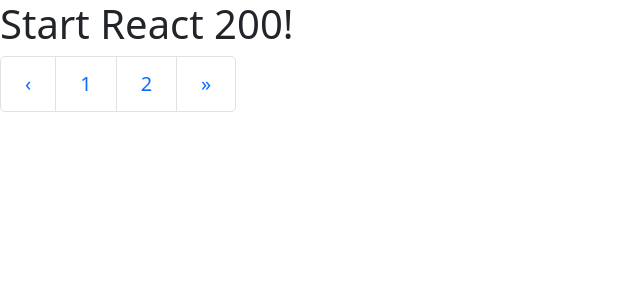
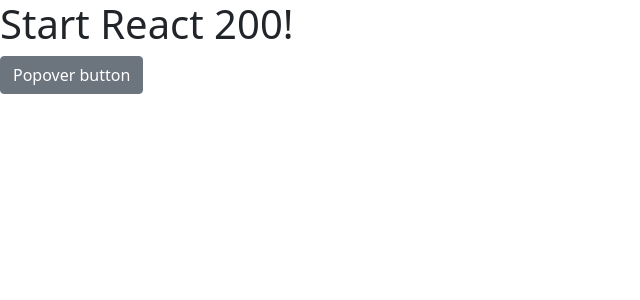
Before and after one commit to prsn-ts/react200, a React (Create React App) app: page / in a window 1280 px wide. Shown: the top 300 px of the page, without its empty margins (0-640 px from the left). Built offline with nearby package versions, Linux system fonts and the light colour scheme.

Commit message:
reactstrap Popovers 사용하기(초급 051)

```diff
--- a/src/App.js
+++ b/src/App.js
@@ -1,12 +1,12 @@
 import React from 'react';
-import Pagination from './R050_ReactstrapPagination'
+import Popover from './R051_ReactstrapPopover'
 import 'bootstrap/dist/css/bootstrap.css'
 
 function App() {
   return (
     <div>
       <h1>Start React 200!</h1>
-      <Pagination/>
+      <Popover/>
     </div>
   );
 }
--- /dev/null
+++ b/src/R051_ReactstrapPopover.js
@@ -0,0 +1,23 @@
+import React, { Component } from 'react';
+import { Button, UncontrolledPopover, PopoverHeader, PopoverBody } from 'reactstrap';
+
+class R051_ReactstrapPopover extends Component {
+    render() {
+        return (
+            <>
+                <Button type='button' id='Popover_id'>
+                    Popover button
+                </Button>
+                <UncontrolledPopover placeholder='right' target="Popover_id">
+                    <PopoverHeader>React 200</PopoverHeader>
+                    <PopoverBody>
+                        Aenean id magna id risus congue ornare.
+                        Vestibulum sed diam et mi pulvinar facilisis sed eu risus.
+                    </PopoverBody>
+                </UncontrolledPopover>
+            </>
+        )
+    }
+}
+
+export default R051_ReactstrapPopover;
```
